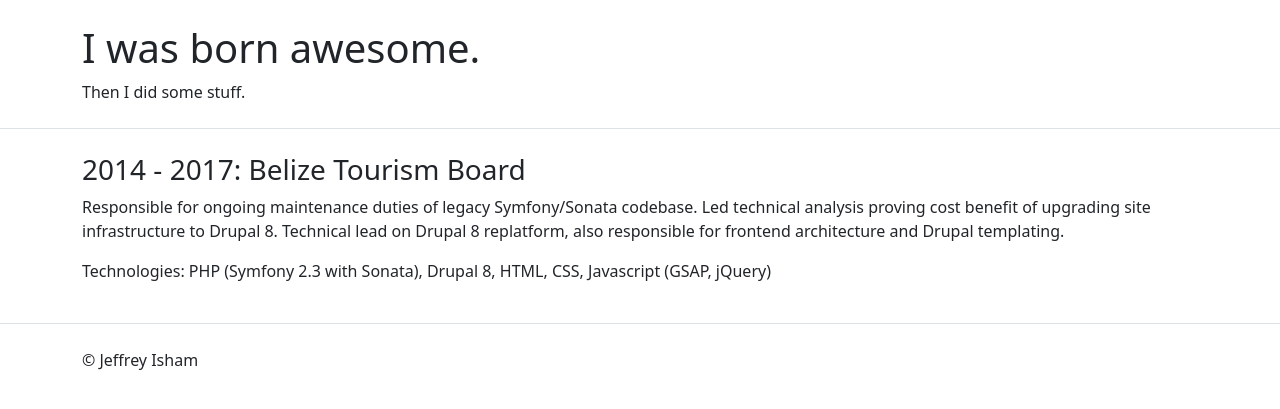
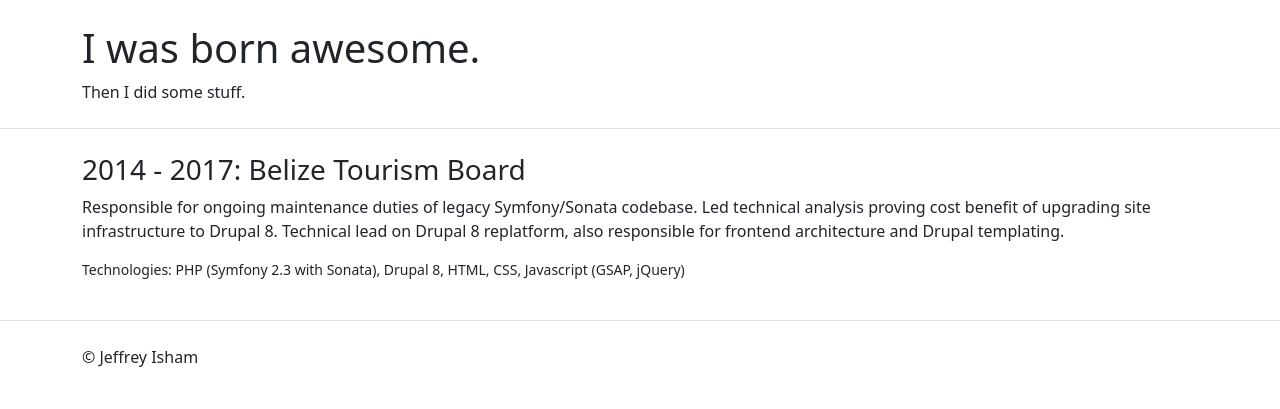
Before and after one commit to jeffreyisham/jeffreyisham.github.io, a Jekyll site: the page built from _work/belize-tourism-board.md, in a window 1280 px wide. Shown: the top 409 px of the page. Built offline with Jekyll 4.4.1, drawn with Linux system fonts in a browser that asks for light colours.

Commit message:
Update belize-tourism-board.md

```diff
--- a/_work/belize-tourism-board.md
+++ b/_work/belize-tourism-board.md
@@ -8,4 +8,4 @@
 ---
 
 <p>Responsible for ongoing maintenance duties of legacy Symfony/Sonata codebase. Led technical analysis proving cost benefit of upgrading site infrastructure to Drupal 8. Technical lead on Drupal 8 replatform, also responsible for frontend architecture and Drupal templating.</p>
-<p>Technologies: PHP (Symfony 2.3 with Sonata), Drupal 8, HTML, CSS, Javascript (GSAP, jQuery)</p>
+<p class="small">Technologies: PHP (Symfony 2.3 with Sonata), Drupal 8, HTML, CSS, Javascript (GSAP, jQuery)</p>
```
